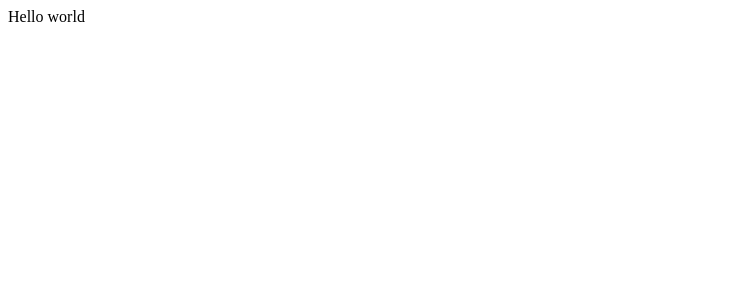
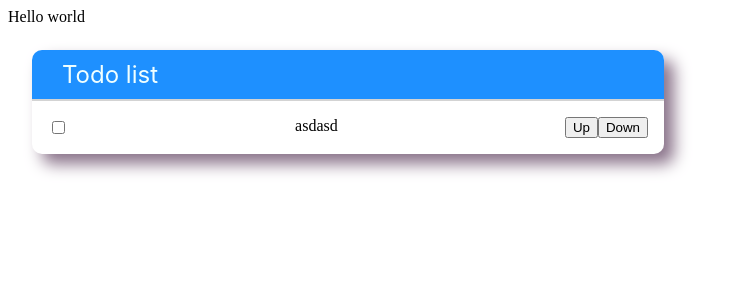
Before and after one commit to chifgeri/react-todo, a React (Create React App) app: page / in a window 1280 px wide. Shown: the top 300 px of the page, without its empty margins (0-739 px from the left). Built offline with nearby package versions, Linux system fonts and the light colour scheme; the HTML template or start-up script is replaced by a standard one.

Commit message:
Create todo list with static data

```diff
--- a/src/App.tsx
+++ b/src/App.tsx
@@ -1,7 +1,13 @@
 import React from "react";
+import TodoList from "./components/TodoList";
 
 function App() {
-  return <div className="App">Hello world</div>;
+  return (
+    <div className="App">
+      Hello world
+      <TodoList />
+    </div>
+  );
 }
 
 export default App;
--- /dev/null
+++ b/src/components/TodoList.css
@@ -0,0 +1,20 @@
+.todo-list-container {
+  display: flex;
+  margin: 1.5em;
+  max-width: 50%;
+  flex-direction: column;
+  box-shadow: 10px 10px 16px 0px rgba(138, 115, 138, 1);
+  border-radius: 10px;
+}
+
+.list-name-span {
+  background-color: dodgerblue;
+  padding-left: 1.25em;
+  border-radius: 10px 10px 0 0;
+}
+
+.list-name {
+  font-size: 1.5em;
+  color: azure;
+  margin: 10px;
+}
--- /dev/null
+++ b/src/components/TodoList.tsx
@@ -0,0 +1,37 @@
+import React, { useState } from "react";
+import TodoItem from "./TodoItem";
+import "./TodoList.css";
+
+interface Props {}
+
+const TodoList = (props: Props) => {
+  const [todos, setTodos] = useState([
+    {
+      text: "asdasd",
+      id: 1,
+      place: 3,
+      done: false,
+    },
+  ]);
+
+  const sortTodos = (todoList: any) => {
+    return todos.sort((a, b) => (a.place >= b.place ? 1 : 0));
+  };
+
+  const addTodo = (text: string) => {
+    setTodos([...todos, { text, done: false, id: 2, place: 1 }]);
+  };
+
+  return (
+    <div className="todo-list-container">
+      <div className="list-name-span">
+        <p className="list-name">Todo list</p>
+      </div>
+      {sortTodos(todos).map((item) => (
+        <TodoItem text={item.text} />
+      ))}
+    </div>
+  );
+};
+
+export default TodoList;
```
Also changed, not shown: tsconfig.json (+2 -8 lines).
